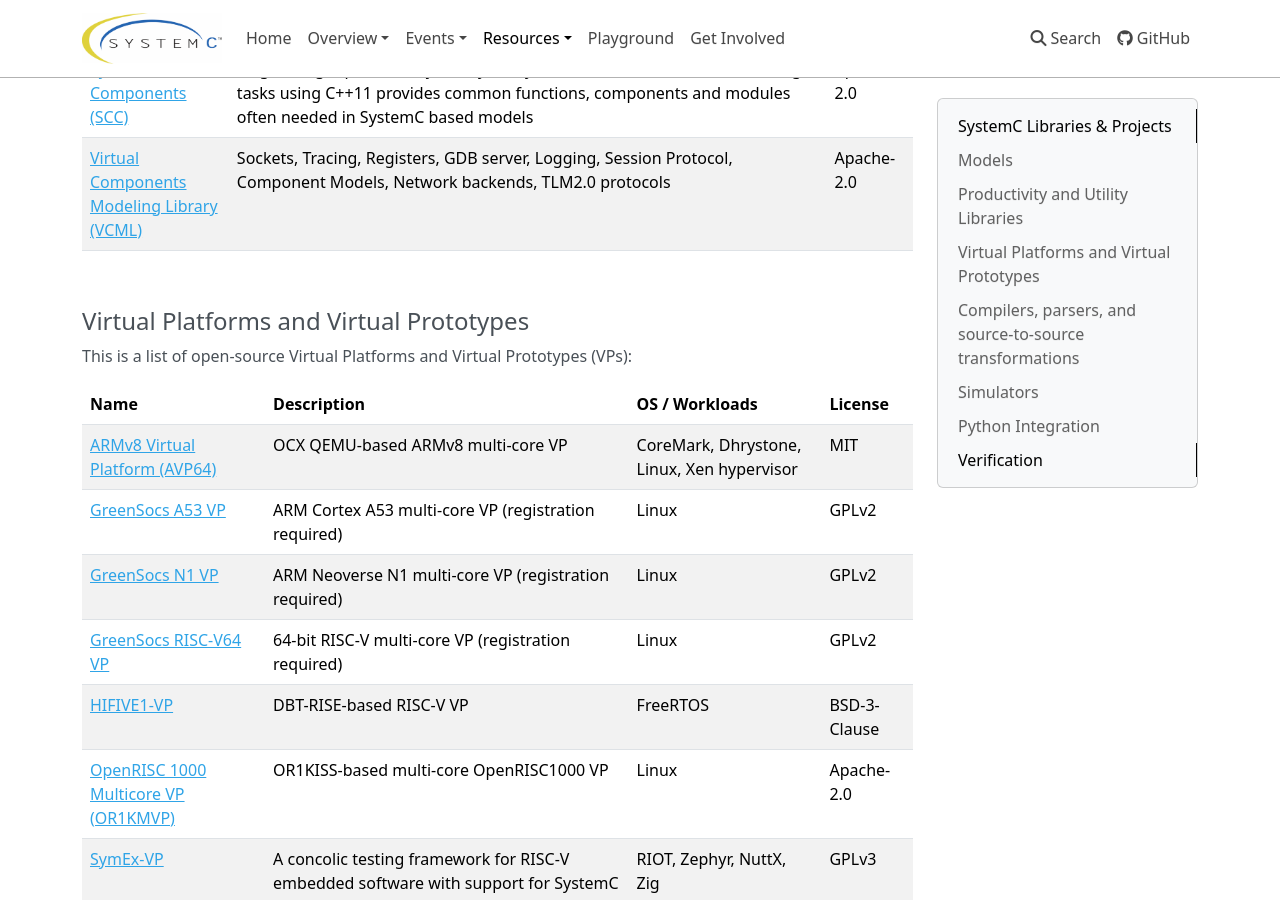
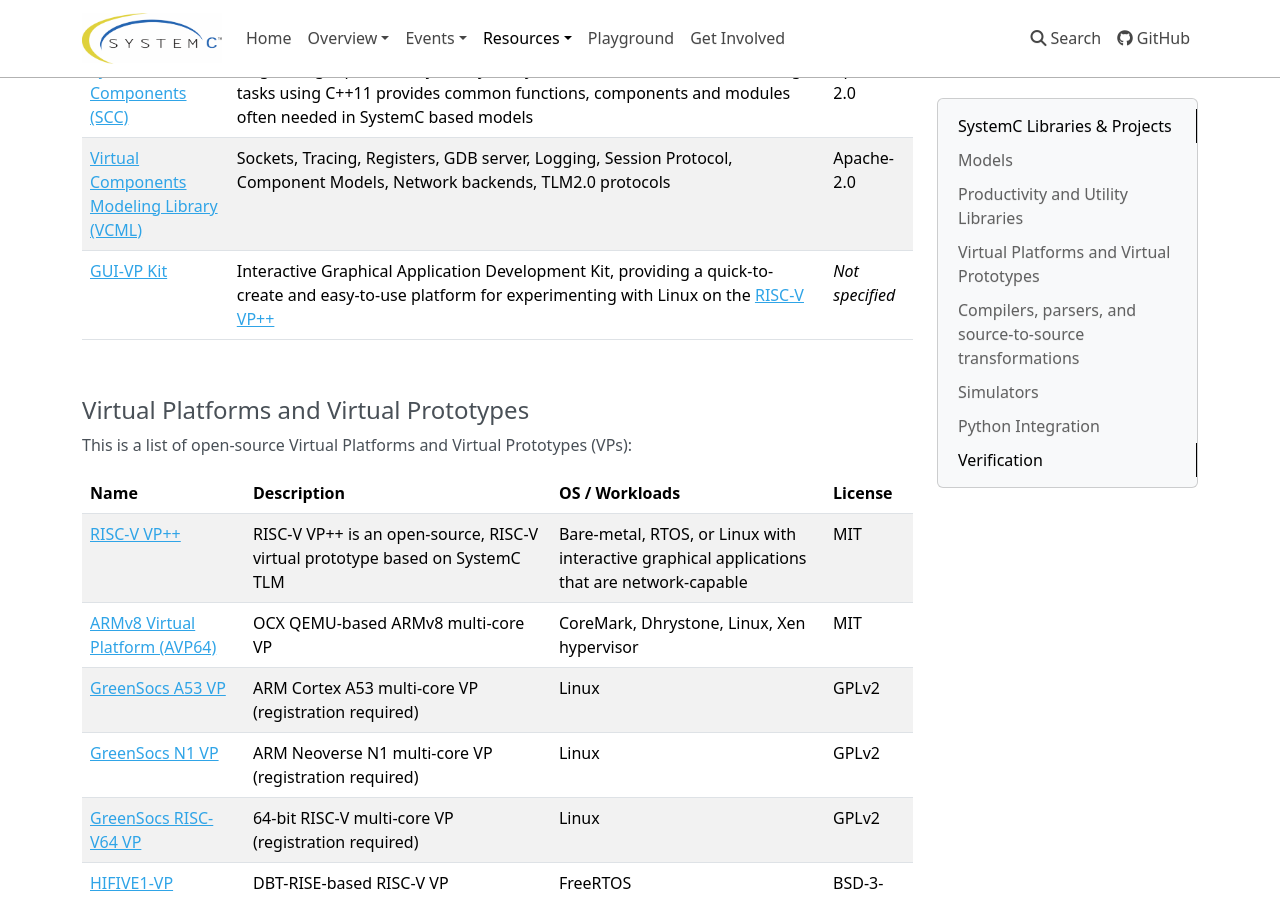
Before and after one commit to accellera-official/systemc.org, an MkDocs documentation site: the page built from docs/resources/projects.md, in a window 1280 px wide and 900 px high, scrolled down 1227 px. Built offline with MkDocs 1.6.1, drawn with Linux system fonts in a browser that asks for light colours; nearby versions of some CDN libraries.

Commit message:
implement #46

```diff
--- a/docs/resources/projects.md
+++ b/docs/resources/projects.md
@@ -28,6 +28,7 @@
 | [SingleSource library][31] | The SingleSource library consists of [communication channels][32] which implements functional interfaces similar to TLM 1.0. The channels support cycle accurate mode for simulation and synthesis (the implementation complies with SystemC synthesizable standard). The channels also have a fast simulation mode to be used in architecture exploration, performance evaluation and virtual prototyping. There are multiple examples of channels usage given [here](https://github.com/intel/systemc-compiler/tree/main/designs/single_source) | Apache-2.0 |
 | [SystemC-Components (SCC)][5] | A light weight productivity library for SystemC and TLM 2.0 based modeling tasks using C++11 provides common functions, components and modules often needed in SystemC based models | Apache-2.0 |
 | [Virtual Components Modeling Library (VCML)][6]  | Sockets, Tracing, Registers, GDB server, Logging, Session Protocol, Component Models, Network backends, TLM2.0 protocols | Apache-2.0 |
+| [GUI-VP Kit][35]  | Interactive Graphical Application Development Kit, providing a quick-to-create and easy-to-use platform for experimenting with Linux on the [RISC-V VP++][34] | *Not specified* |
 
 <br>
 ## Virtual Platforms and Virtual Prototypes
@@ -36,6 +37,7 @@
 
 | Name            | Description                              | OS / Workloads                             | License      |
 | :-------------- | :--------------------------------------- | :----------------------------------------- | :----------- |
+| [RISC-V VP++][34] | RISC-V VP++ is an open-source, RISC-V virtual prototype based on SystemC TLM | Bare-metal, RTOS, or Linux with interactive graphical applications that are network-capable | MIT |
 | [ARMv8 Virtual Platform (AVP64)][7]      | OCX QEMU-based ARMv8 multi-core VP       | CoreMark, Dhrystone, Linux, Xen hypervisor | MIT          |
 | [GreenSocs A53 VP][17] | ARM Cortex A53 multi-core VP (registration required) | Linux | GPLv2 |
 | [GreenSocs N1 VP][18] | ARM Neoverse N1 multi-core VP (registration required) | Linux | GPLv2 |
```
Also changed, not shown: other parts of docs/resources/projects.md (+2 -0 lines).
